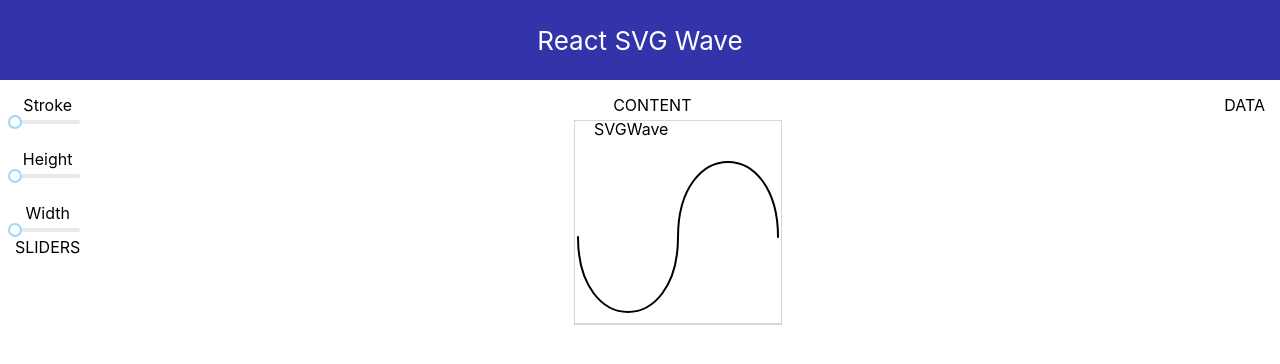
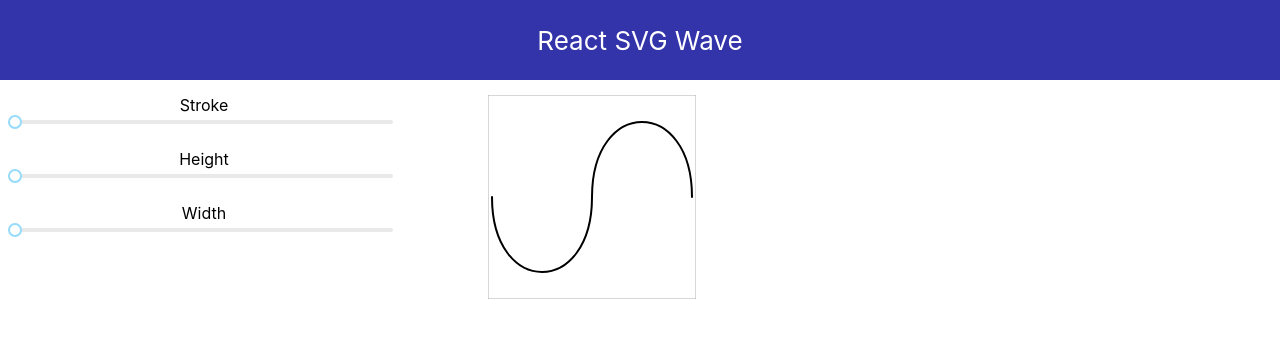
Before and after one commit to seanhaneberg/svg-experiments, a React (Create React App) app: page / in a window 1280 px wide. Shown: the top 364 px of the page. Built offline with nearby package versions, Linux system fonts and the light colour scheme.

Commit message:
cosmetic updates

```diff
--- a/src/SVGWave.css
+++ b/src/SVGWave.css
@@ -1,15 +1,18 @@
 .slider-pane {
   float: left;
   padding: 5px;
+  width: 30%;
 }
 
 .data-pane {
   float: right;
   padding: 5px;
+  width: 25%;
 }
 .content-pane {
-  float: none;
+  float: left;
   padding: 5px;
+  width: 30%;
 }
 
 .container {
--- a/src/SVGWave.jsx
+++ b/src/SVGWave.jsx
@@ -7,7 +7,7 @@ const minStroke = 2;
 const maxStroke = 10;
 
 const minPeriodWidth = 100;
-const maxPeriodWidth = 250;
+const maxPeriodWidth = 200;
 
 const minAmplitude = 100;
 const maxAmplitude = 200;
@@ -36,10 +36,9 @@ class SVGWave extends Component {
   }
   render() {
     const padding = 2;
-    const textHeight = 30;
 
     const amplitude = this.state.amplitude;
-    const height = amplitude * 2 + (padding * 2) + textHeight;
+    const height = amplitude * 2 + (padding * 2);
     const periodWidth = this.state.periodWidth;
     const strokeWidth = this.state.strokeWidth;
     const width = (periodWidth * 2) + (padding * 2) + (strokeWidth * 2);
@@ -97,23 +96,13 @@ class SVGWave extends Component {
             max={maxPeriodWidth}
             onChange={this.handleWidthChange.bind(this)}
           />
-          SLIDERS
         </div>
         <div className="data-pane">
-          DATA
         </div>
         <div className="content-pane">
-          CONTENT
-        </div>
           <svg height={height} width={width}>
-          <text
-            x={20}
-            y={textHeight / 2}
-          >
-            SVGWave
-        </text>
             <rect
-            height={height - textHeight}
+              height={height}
               width={width}
               stoke-width="2"
               stroke="#afafaf"
@@ -128,6 +117,7 @@ class SVGWave extends Component {
             />
           </svg>
         </div>
+      </div>
     );
   }
 }
```
Lines whose indentation alone changed are shown as unchanged.
